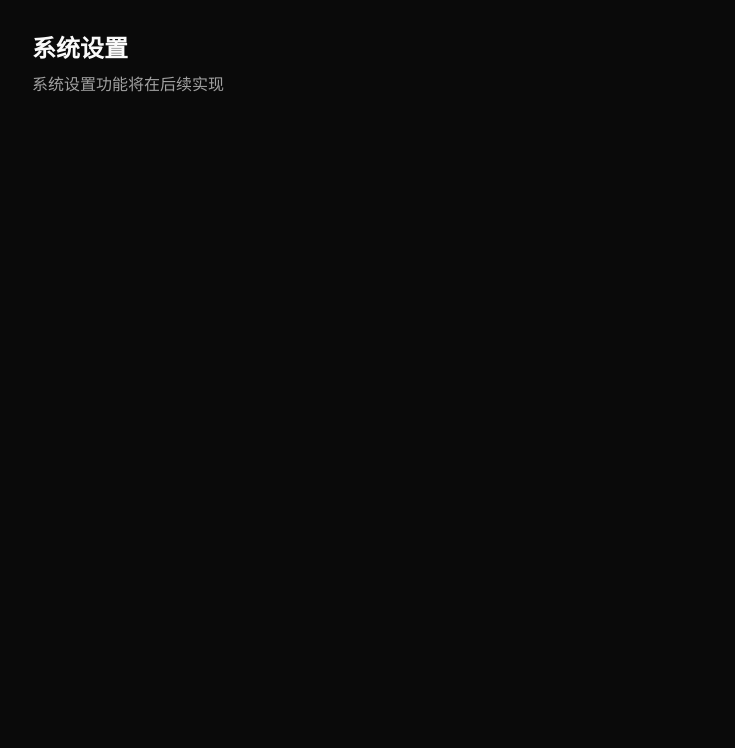
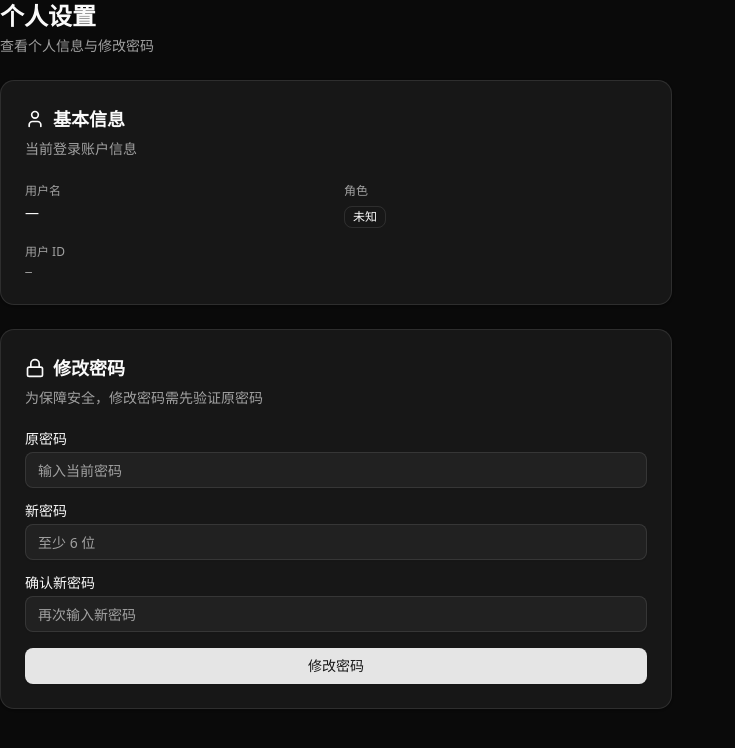
Before and after one commit to hemeng-ai/sports-injury-platform, a Next.js app: page /settings in a window 1280 px wide. Shown: the top 748 px of the page, without its empty margins (0-735 px from the left). Built offline with nearby package versions, Linux system fonts and the light colour scheme; no server answers.

Commit message:
feat: 个人设置 + 修改密码 — 原密码验证 + 中文角色显示 + Navbar设置入口

```diff
--- /dev/null
+++ b/src/app/api/auth/password/route.ts
@@ -0,0 +1,57 @@
+// 修改密码 API — PUT /api/auth/password
+import { NextRequest, NextResponse } from "next/server";
+import { prisma } from "@/lib/prisma";
+import { checkApiPermission } from "@/lib/rbac";
+import bcrypt from "bcryptjs";
+
+export const runtime = "nodejs";
+
+export async function PUT(request: NextRequest): Promise<Response> {
+  const authError = await checkApiPermission(request, "VISITOR");
+  if (authError) return authError;
+
+  // 从 session cookie 获取用户 ID
+  const userId = await getUserId(request);
+  if (!userId) {
+    return NextResponse.json({ error: "无法识别用户身份" }, { status: 401 });
+  }
+
+  const body = await request.json();
+  const { oldPassword, newPassword } = body;
+
+  if (!oldPassword || !newPassword) {
+    return NextResponse.json({ error: "请输入旧密码和新密码" }, { status: 400 });
+  }
+  if (newPassword.length < 6) {
+    return NextResponse.json({ error: "新密码至少 6 位" }, { status: 400 });
+  }
+
+  const user = await prisma.user.findUnique({ where: { id: userId } });
+  if (!user) {
+    return NextResponse.json({ error: "用户不存在" }, { status: 404 });
+  }
+
+  // 验证旧密码
+  const valid = await bcrypt.compare(oldPassword, user.password);
+  if (!valid) {
+    return NextResponse.json({ error: "原密码错误" }, { status: 403 });
+  }
+
+  // 更新密码
+  const hash = await bcrypt.hash(newPassword, 12);
+  await prisma.user.update({ where: { id: userId }, data: { password: hash } });
+
+  return NextResponse.json({ success: true, message: "密码已修改" });
+}
+
+async function getUserId(request: Request): Promise<string | null> {
+  const cookie = request.headers.get("cookie") || "";
+  const match = cookie.match(/(?:authjs\.session-token|__Secure-authjs\.session-token)=([^;]+)/);
+  if (!match) return null;
+  try {
+    const { jwtVerify } = await import("jose");
+    const secret = new TextEncoder().encode(process.env.AUTH_SECRET || "default-secret-change-me");
+    const { payload } = await jwtVerify(match[1], secret);
+    return (payload as { sub?: string }).sub || null;
+  } catch { return null; }
+}
--- a/src/app/settings/page.tsx
+++ b/src/app/settings/page.tsx
@@ -1,8 +1,137 @@
+"use client";
+
+// 个人设置页面 — 用户信息 + 修改密码
+import { useState } from "react";
+import { useSession } from "next-auth/react";
+import { Button } from "@/components/ui/button";
+import { Input } from "@/components/ui/input";
+import { Label } from "@/components/ui/label";
+import { Card, CardContent, CardDescription, CardHeader, CardTitle } from "@/components/ui/card";
+import { Card as CardWrapper } from "@/components/ui/card";
+import { Badge } from "@/components/ui/badge";
+import { toast } from "sonner";
+import { User, Lock, Shield } from "lucide-react";
+
 export default function SettingsPage() {
+  const { data: session } = useSession();
+  const user = session?.user;
+
+  const [oldPassword, setOldPassword] = useState("");
+  const [newPassword, setNewPassword] = useState("");
+  const [confirmPassword, setConfirmPassword] = useState("");
+  const [changing, setChanging] = useState(false);
+
+  const roleLabels: Record<string, { label: string; variant: "default" | "secondary" | "outline" }> = {
+    SUPERADMIN: { label: "超级管理员", variant: "default" },
+    ADMIN: { label: "管理员", variant: "secondary" },
+    VISITOR: { label: "游客", variant: "outline" },
+  };
+  const roleInfo = roleLabels[user?.role || ""] || { label: user?.role || "未知", variant: "outline" as const };
+
+  const handleChangePassword = async () => {
+    if (!oldPassword) { toast.error("请输入原密码"); return; }
+    if (!newPassword || newPassword.length < 6) { toast.error("新密码至少 6 位"); return; }
+    if (newPassword !== confirmPassword) { toast.error("两次输入的新密码不一致"); return; }
+    if (oldPassword === newPassword) { toast.error("新密码不能与原密码相同"); return; }
+
+    setChanging(true);
+    try {
+      const res = await fetch("/api/auth/password", {
+        method: "PUT",
+        headers: { "Content-Type": "application/json" },
+        body: JSON.stringify({ oldPassword, newPassword }),
+      });
+      const data = await res.json();
+      if (!res.ok) { toast.error(data.error || "修改失败"); return; }
+      toast.success("密码修改成功，下次登录时生效");
+      setOldPassword(""); setNewPassword(""); setConfirmPassword("");
+    } catch {
+      toast.error("网络错误，请重试");
+    }
+    setChanging(false);
+  };
+
   return (
-    <div className="p-8">
-      <h1 className="text-2xl font-bold">系统设置</h1>
-      <p className="text-muted-foreground mt-2">系统设置功能将在后续实现</p>
+    <div className="space-y-6 max-w-2xl">
+      <div>
+        <h1 className="text-2xl font-bold">个人设置</h1>
+        <p className="text-sm text-muted-foreground mt-1">查看个人信息与修改密码</p>
+      </div>
+
+      {/* 用户信息卡片 */}
+      <Card>
+        <CardHeader>
+          <CardTitle className="flex items-center gap-2 text-lg">
+            <User className="h-5 w-5" />
+            基本信息
+          </CardTitle>
+          <CardDescription>当前登录账户信息</CardDescription>
+        </CardHeader>
+        <CardContent className="grid grid-cols-2 gap-4">
+          <div>
+            <Label className="text-xs text-muted-foreground">用户名</Label>
+            <p className="text-sm font-medium mt-1">{user?.name || user?.email || "—"}</p>
+          </div>
+          <div>
+            <Label className="text-xs text-muted-foreground">角色</Label>
+            <div className="mt-1">
+              <Badge variant={roleInfo.variant}>{roleInfo.label}</Badge>
+            </div>
+          </div>
+          <div>
+            <Label className="text-xs text-muted-foreground">用户 ID</Label>
+            <p className="text-sm font-mono text-muted-foreground mt-1 text-xs">
+              {user?.id ? `${user.id.slice(0, 8)}...` : "—"}
+            </p>
+          </div>
+        </CardContent>
+      </Card>
+
+      {/* 修改密码卡片 */}
+      <Card>
+        <CardHeader>
+          <CardTitle className="flex items-center gap-2 text-lg">
+            <Lock className="h-5 w-5" />
+            修改密码
+          </CardTitle>
+          <CardDescription>为保障安全，修改密码需先验证原密码</CardDescription>
+        </CardHeader>
+        <CardContent className="space-y-4">
+          <div>
+            <Label>原密码</Label>
+            <Input
+              type="password"
+              value={oldPassword}
+              onChange={(e) => setOldPassword(e.target.value)}
+              placeholder="输入当前密码"
+              className="mt-1.5"
+            />
+          </div>
+          <div>
+            <Label>新密码</Label>
+            <Input
+              type="password"
+              value={newPassword}
+              onChange={(e) => setNewPassword(e.target.value)}
+              placeholder="至少 6 位"
+              className="mt-1.5"
+            />
+          </div>
+          <div>
+            <Label>确认新密码</Label>
+            <Input
+              type="password"
+              value={confirmPassword}
+              onChange={(e) => setConfirmPassword(e.target.value)}
+              placeholder="再次输入新密码"
+              className="mt-1.5"
+            />
+          </div>
+          <Button onClick={handleChangePassword} disabled={changing} className="w-full">
+            {changing ? "修改中..." : "修改密码"}
+          </Button>
+        </CardContent>
+      </Card>
     </div>
   );
 }
--- a/src/components/layout/Navbar.tsx
+++ b/src/components/layout/Navbar.tsx
@@ -16,13 +16,14 @@ import {
   DropdownMenuSeparator,
   DropdownMenuTrigger,
 } from "@/components/ui/dropdown-menu";
-import { Activity, LogOut, User } from "lucide-react";
+import Link from "next/link";
+import { Activity, LogOut, Settings, User } from "lucide-react";
 
-/** 角色显示标签的中文映射 */
+/** 角色显示标签 */
 const ROLE_LABELS: Record<string, string> = {
-  VISITOR: "VISITOR",
-  ADMIN: "ADMIN",
-  SUPERADMIN: "SUPERADMIN",
+  VISITOR: "游客",
+  ADMIN: "管理员",
+  SUPERADMIN: "超级管理员",
 };
 
 /** 角色对应 Badge variant */
@@ -93,6 +94,12 @@ export default function Navbar() {
                   </div>
                 </DropdownMenuLabel>
                 <DropdownMenuSeparator />
+                <DropdownMenuItem asChild className="cursor-pointer">
+                  <Link href="/settings">
+                    <Settings className="h-4 w-4" />
+                    <span>个人设置</span>
+                  </Link>
+                </DropdownMenuItem>
                 <DropdownMenuItem
                   variant="destructive"
                   onClick={handleSignOut}
```
Also changed, not shown: 1 other file (tests, documents, lock files or other folders).
